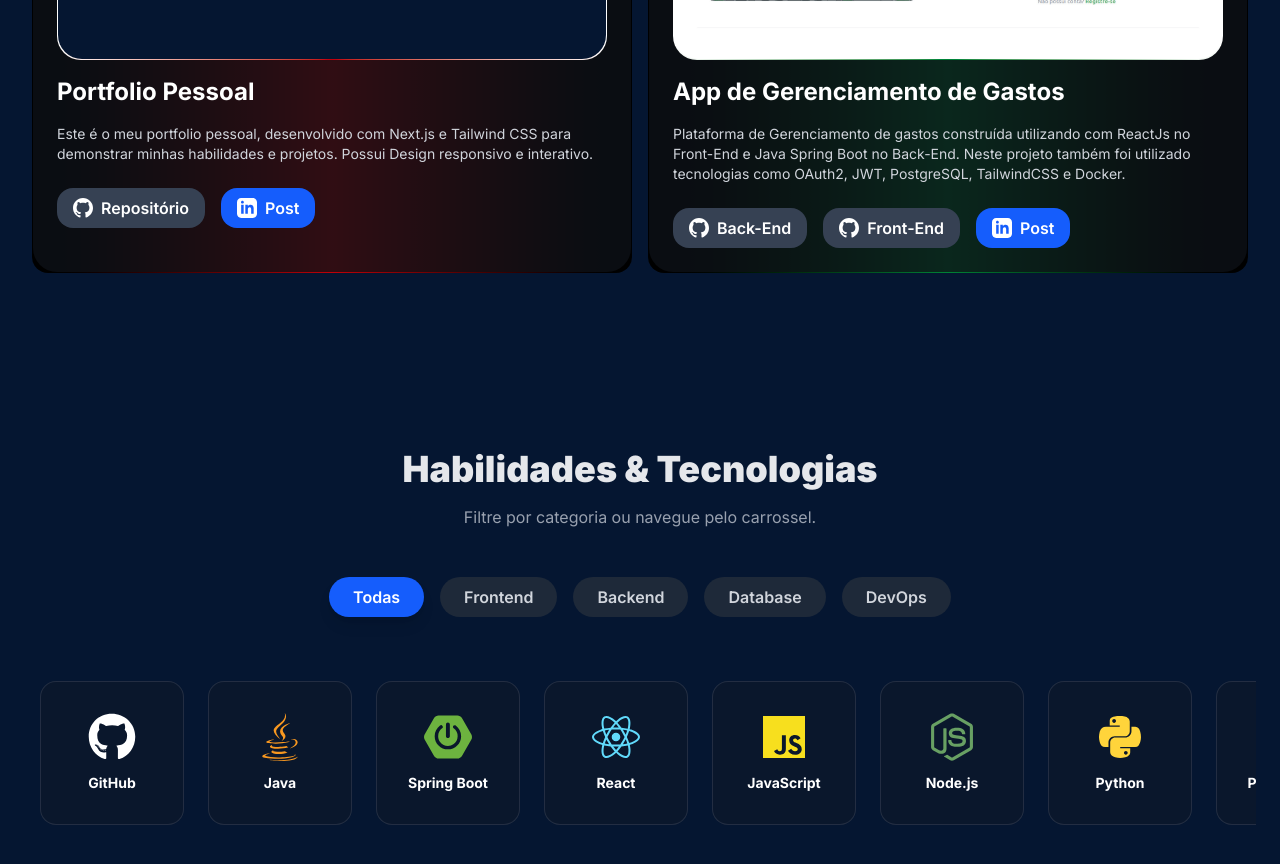
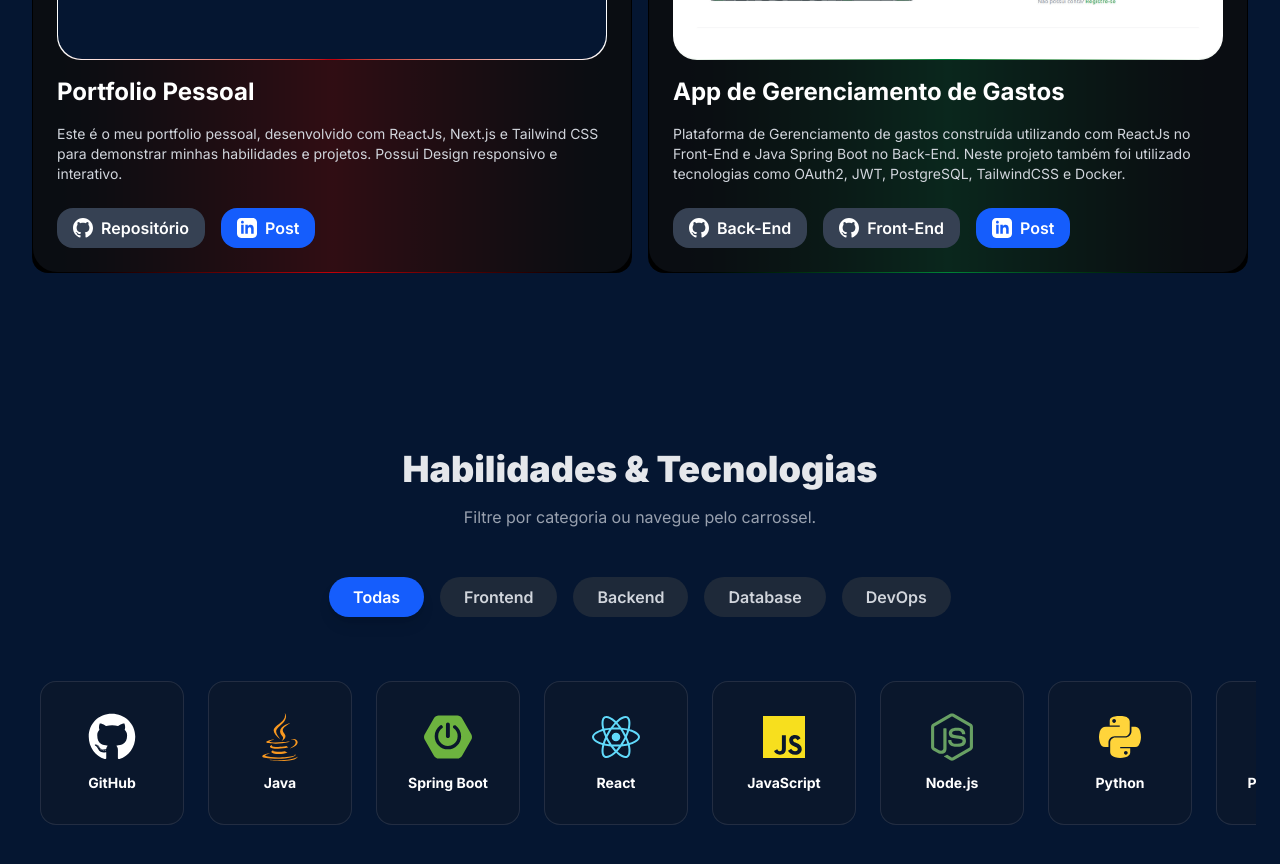
Before and after one commit to vnny8/Portfolio-Web, a Next.js app: page / in a window 1280 px wide. Shown: the part 1260-2124 px from the top of the page. Built offline with nearby package versions, Linux system fonts and the light colour scheme.

Commit message:
feat: testando deploy automático já utilizando o meu domínio

```diff
--- a/src/components/ProjectsSection/index.js
+++ b/src/components/ProjectsSection/index.js
@@ -33,7 +33,7 @@ const LinkedinIcon = (props) => (
 const projects = [
   {
     title: 'Portfolio Pessoal',
-    description: 'Este é o meu portfolio pessoal, desenvolvido com Next.js e Tailwind CSS para demonstrar minhas habilidades e projetos. Possui Design responsivo e interativo.',
+    description: 'Este é o meu portfolio pessoal, desenvolvido com ReactJs, Next.js e Tailwind CSS para demonstrar minhas habilidades e projetos. Possui Design responsivo e interativo.',
     image: '/PortfolioWeb.png',
     linkedin: '#',
     gradientVia: 'via-red-700',
```
